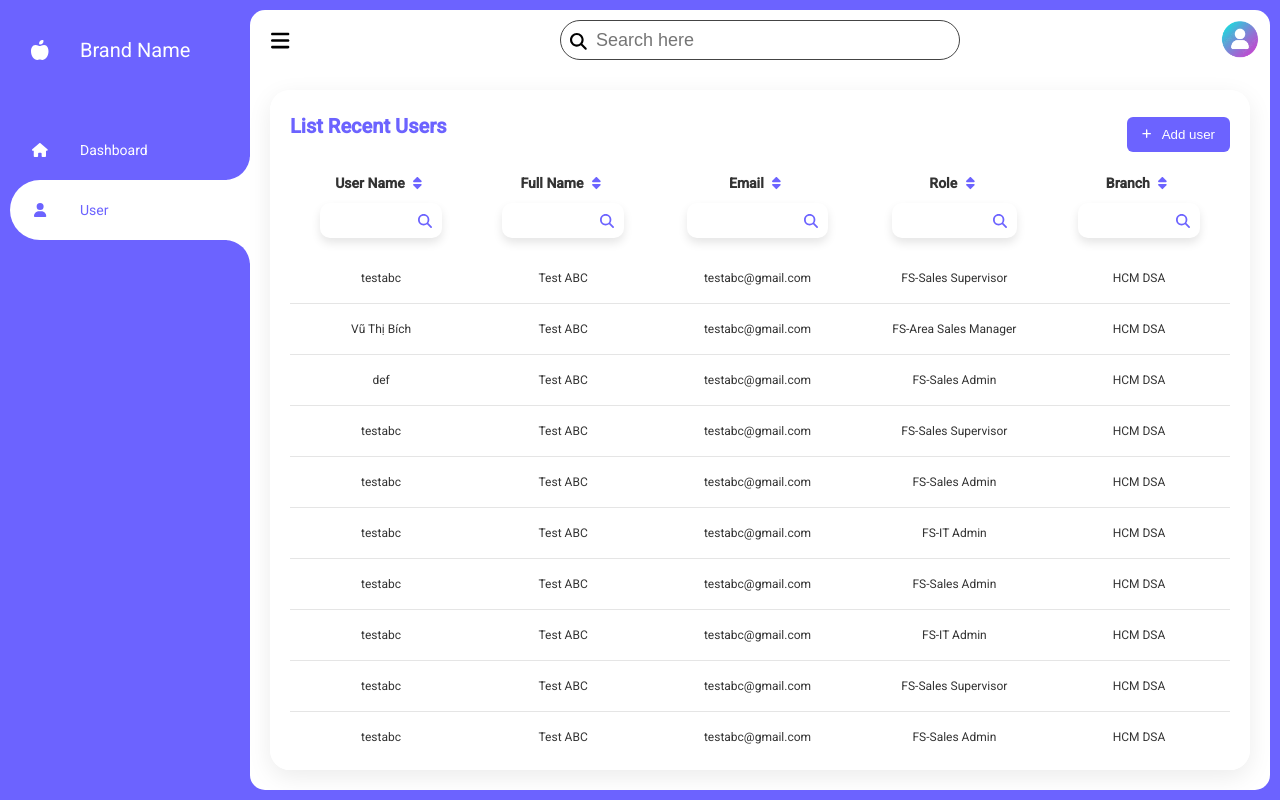
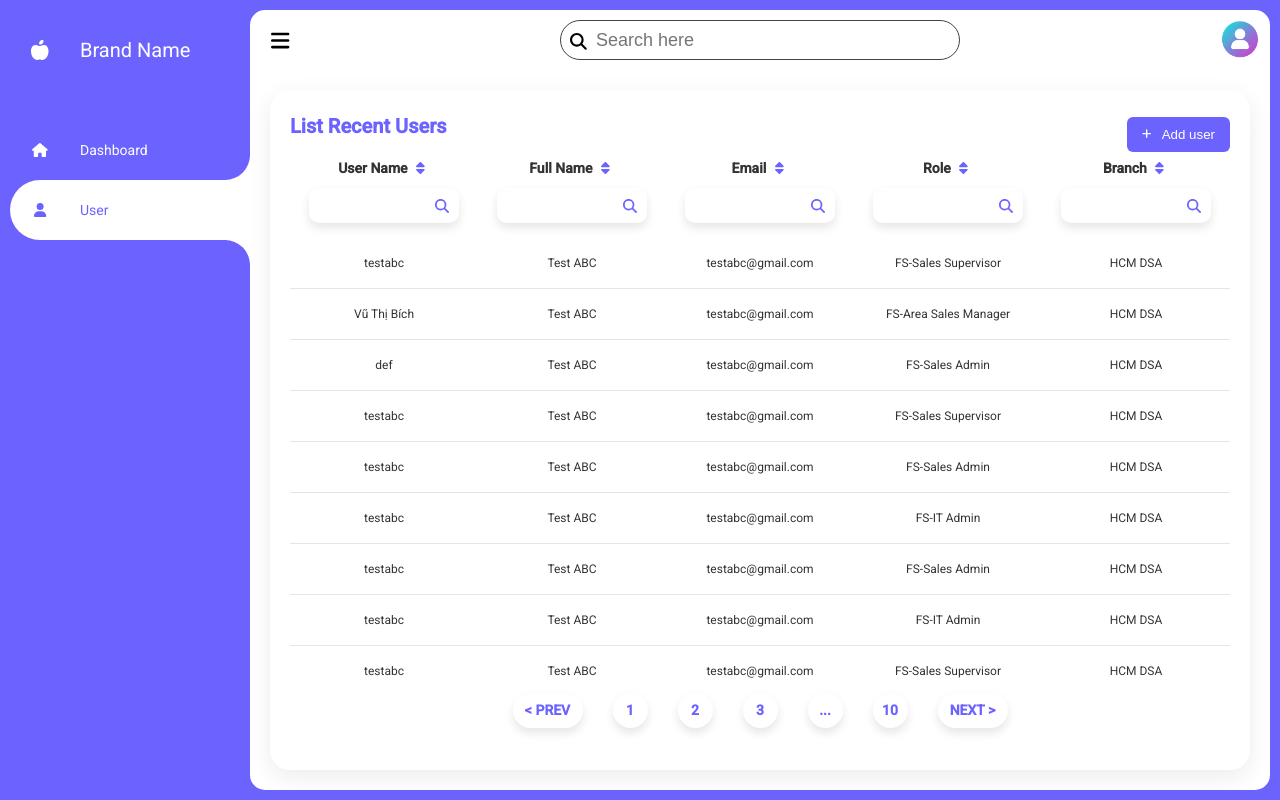
Before and after one commit to antran96/template-crm, an Angular app: page /user in a window 1280 px wide. Built offline with nearby package versions, Linux system fonts and the light colour scheme; what echarts-for-angular would draw is missing.

Commit message:
tbody scroll

```diff
--- a/src/components/table/table.component.html
+++ b/src/components/table/table.component.html
@@ -3,7 +3,7 @@
         <!-- headers -->
         <thead>
             <tr>
-                <td *ngFor="let header of headers, index as index">{{header.title}}
+                <th *ngFor="let header of headers, index as index">{{header.title}}
                     <!-- sort -->
                     <span class="table-sort"><i class="fa-solid fa-sort"></i></span>
                     <!-- search -->
@@ -13,7 +13,7 @@
                             <i class="fa-solid fa-magnifying-glass"></i>
                         </div>
                     </div>
-                </td>
+                </th>
             </tr>
         </thead>
         <!-- list -->
@@ -26,9 +26,20 @@
                 </td>
             </tr>
         </tbody>
-        <!-- pagination -->
     </table>
     <div *ngIf="listShow.length === 0" class="nodata">
         <span>No data available</span>
     </div>
+    <!-- pagination -->
+    <div class="table-pagination">
+        <ul>
+            <li><a href="" class="prev">< PREV</a></li>
+            <li class="pageNumber active"><a href="">1</a></li>
+            <li class="pageNumber"><a href="">2</a></li>
+            <li class="pageNumber"><a href="">3</a></li>
+            <li class="pageNumber"><a href="">...</a></li>
+            <li class="pageNumber"><a href="">10</a></li>
+            <li><a href="" class="next">NEXT ></a></li>
+        </ul>
+    </div>
 </div>
--- a/src/components/table/table.component.scss
+++ b/src/components/table/table.component.scss
@@ -16,16 +16,22 @@ $boxShadow: 0 5px 10px rgba($color: #000000, $alpha: 0.1);
         border-collapse: collapse;
 
         thead {
+            display: table;
+            width: 100%;
+            table-layout: fixed;
             font-weight: 600;
 
             tr {
-                td {
+                th {
                     font-size: 14px;
                 }
             }
         }
 
         tr {
+            display: table;
+            width: 100%;
+            table-layout: fixed;
             color: $light-black;
             border-bottom: 1px solid rgba($color: #000000, $alpha: 0.1);
 
@@ -37,10 +43,17 @@ $boxShadow: 0 5px 10px rgba($color: #000000, $alpha: 0.1);
                 padding: 15px;
                 text-align: center;
                 font-size: 12px;
+                word-break: break-all;
             }
         }
 
         tbody {
+            display: block;
+            width: 100%;
+            max-height: calc(100vh - 355px);
+            overflow: auto;
+            margin-top: 15px;
+
             tr {
                 &:hover {
                     background-color: $dark-base;
@@ -91,6 +104,7 @@ $boxShadow: 0 5px 10px rgba($color: #000000, $alpha: 0.1);
         border-radius: 10px;
         box-shadow: 0 5px 10px rgb(0 0 0 / 10%);
         margin-top: 10px;
+
         .search-box {
             height: 100%;
             width: 100%;
@@ -98,16 +112,20 @@ $boxShadow: 0 5px 10px rgba($color: #000000, $alpha: 0.1);
             display: flex;
             justify-content: space-between;
             align-items: center;
+
             input {
                 width: 85%;
                 height: 100%;
                 border: 0;
                 padding-left: 10px;
+
                 &:focus-visible {
                     outline: none;
                 }
             }
-            svg, i {
+
+            svg,
+            i {
                 color: $dark-base;
                 padding: 5px;
                 cursor: pointer;
@@ -120,6 +138,60 @@ $boxShadow: 0 5px 10px rgba($color: #000000, $alpha: 0.1);
         justify-content: center;
         align-items: center;
         color: $light-gray;
+    }
+
+    &-pagination {
+        display: flex;
+        justify-content: center;
+        align-items: center;
+
+        ul {
+            position: relative;
+            display: flex;
+            // background-color: $white;
+            padding: 10px;
+
+            // border-radius: 50px;
+            // box-shadow: $boxShadow;
+            li {
+                list-style: none;
+                line-height: 35px;
+                margin: 0 15px;
+                background: white;
+                border-radius: 50px;
+                box-shadow: $boxShadow;
+
+                &.pageNumber {
+                    width: 35px;
+                    height: 35px;
+                    line-height: 35px;
+                    text-align: center;
+
+                    &:hover {
+                        a {
+                            background-color: $dark-base;
+                            color: $white;
+                        }
+                    }
+                }
+
+                &:first-child,
+                &:last-child {
+                    width: 70px;
+                    height: 35px;
+                    text-align: center;
+                    border-radius: 25px;
+                }
+
+                a {
+                    display: block;
+                    text-decoration: none;
+                    font-weight: 600;
+                    color: $dark-base;
+                    border-radius: 50%;
+                }
+            }
+        }
     }
 }
 
@@ -134,6 +206,18 @@ $boxShadow: 0 5px 10px rgba($color: #000000, $alpha: 0.1);
                 }
             }
         }
+
+        &-sort {
+            display: none;
+        }
+
+        &-search {
+            display: none;
+        }
+
+        &-pagination {
+            display: none;
+        }
     }
 
 }
--- a/src/modules/user/user.component.scss
+++ b/src/modules/user/user.component.scss
@@ -30,7 +30,7 @@ $smooth: all 1.3s ease-in-out;
         padding: 20px;
         box-shadow: 0 7px 25px rgba($color: $black, $alpha: 0.08);
         border-radius: 20px;
-        overflow-x: auto;
+        // overflow-x: auto;
     }
     &-list {
         margin-top: 20px;
--- a/src/modules/user/user.component.ts
+++ b/src/modules/user/user.component.ts
@@ -25,6 +25,16 @@ export class UserComponent implements OnInit {
     {'userName': 'testabc', 'fullName': 'Test ABC', 'email': 'testabc@gmail.com', 'role': 'FS-IT Admin', 'branch': 'HCM DSA'},
     {'userName': 'testabc', 'fullName': 'Test ABC', 'email': 'testabc@gmail.com', 'role': 'FS-Sales Supervisor', 'branch': 'HCM DSA'},
     {'userName': 'testabc', 'fullName': 'Test ABC', 'email': 'testabc@gmail.com', 'role': 'FS-Sales Admin', 'branch': 'HCM DSA'},
+    {'userName': 'testabc', 'fullName': 'Test ABC', 'email': 'testabc@gmail.com', 'role': 'FS-Sales Supervisor', 'branch': 'HCM DSA'},
+    {'userName': 'Vũ Thị Bích', 'fullName': 'Test ABC', 'email': 'testabc@gmail.com', 'role': 'FS-Area Sales Manager', 'branch': 'HCM DSA'},
+    {'userName': 'def', 'fullName': 'Test ABC', 'email': 'testabc@gmail.com', 'role': 'FS-Sales Admin', 'branch': 'HCM DSA'},
+    {'userName': 'testabc', 'fullName': 'Test ABC', 'email': 'testabc@gmail.com', 'role': 'FS-Sales Supervisor', 'branch': 'HCM DSA'},
+    {'userName': 'testabc', 'fullName': 'Test ABC', 'email': 'testabc@gmail.com', 'role': 'FS-Sales Admin', 'branch': 'HCM DSA'},
+    {'userName': 'testabc', 'fullName': 'Test ABC', 'email': 'testabc@gmail.com', 'role': 'FS-IT Admin', 'branch': 'HCM DSA'},
+    {'userName': 'testabc', 'fullName': 'Test ABC', 'email': 'testabc@gmail.com', 'role': 'FS-Sales Admin', 'branch': 'HCM DSA'},
+    {'userName': 'testabc', 'fullName': 'Test ABC', 'email': 'testabc@gmail.com', 'role': 'FS-IT Admin', 'branch': 'HCM DSA'},
+    {'userName': 'testabc', 'fullName': 'Test ABC', 'email': 'testabc@gmail.com', 'role': 'FS-Sales Supervisor', 'branch': 'HCM DSA'},
+    {'userName': 'testabc', 'fullName': 'Test ABC', 'email': 'testabc@gmail.com', 'role': 'FS-Sales Admin', 'branch': 'HCM DSA'},
   ]
 
   constructor() { }
```
